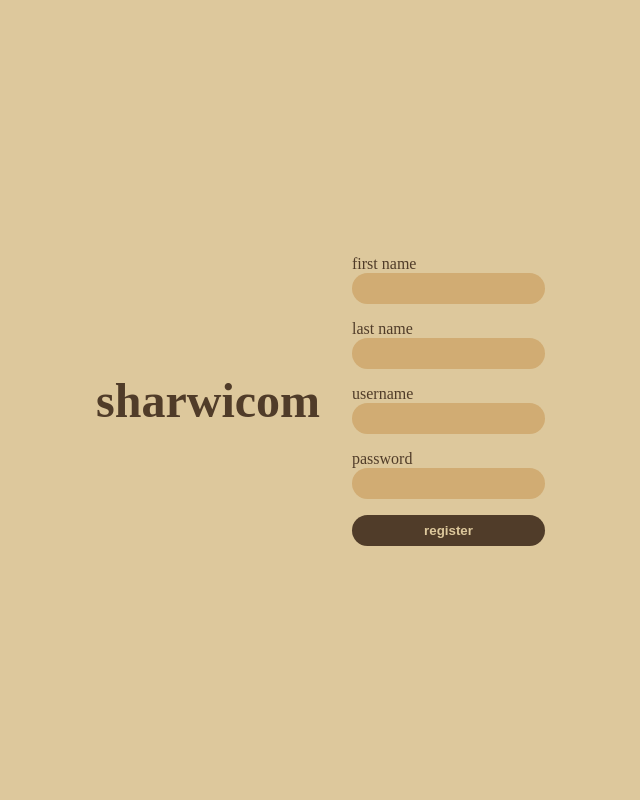
After one commit to Krasnomir/sharwicom, a Django app: page /register/ in a window 1280 px wide. The commit adds this page. Shown: the whole page, without its empty margins (320-960 px from the left). Run offline with Django 4.2, Linux system fonts and the light colour scheme.

Commit message:
Added templates, some basic styling (using SCSS), and basic views handling

```diff
--- /dev/null
+++ b/sharwicom/mainapp/static/mainapp/css/main.css
@@ -0,0 +1,69 @@
+* {
+  margin: 0;
+  padding: 0;
+  box-sizing: border-box;
+}
+
+html, body, .sharwicom-wrapper {
+  height: 100%;
+}
+
+.sharwicom-wrapper {
+  display: flex;
+  justify-content: center;
+  align-items: center;
+  background-color: #ddc89c;
+}
+.sharwicom-wrapper .login-wrapper {
+  display: flex;
+  align-items: center;
+  width: 80%;
+  gap: 2rem;
+}
+.sharwicom-wrapper .login-wrapper .banner {
+  width: 50%;
+  color: #503c29;
+  font-size: 3rem;
+  font-weight: 800;
+  text-align: right;
+}
+.sharwicom-wrapper .login-wrapper .fields {
+  display: flex;
+  flex-direction: column;
+  color: #503c29;
+}
+.sharwicom-wrapper .login-wrapper .fields button {
+  background-color: #d1ac73;
+  border: none;
+  padding: 0.5rem;
+  border-radius: 2rem;
+  transition: background 0.2s;
+  color: #503c29;
+  background-color: #503c29;
+  color: #ddc89c;
+  font-weight: 800;
+}
+.sharwicom-wrapper .login-wrapper .fields button:hover, .sharwicom-wrapper .login-wrapper .fields button:focus {
+  background-color: #ddc89c;
+  outline: solid 2px #d1ac73;
+}
+.sharwicom-wrapper .login-wrapper .fields button:hover {
+  outline: solid 2px #503c29;
+  background-color: #d1ac73;
+  color: #503c29;
+}
+.sharwicom-wrapper .login-wrapper .fields input {
+  background-color: #d1ac73;
+  border: none;
+  padding: 0.5rem;
+  border-radius: 2rem;
+  transition: background 0.2s;
+  color: #503c29;
+  margin-bottom: 1rem;
+}
+.sharwicom-wrapper .login-wrapper .fields input:hover, .sharwicom-wrapper .login-wrapper .fields input:focus {
+  background-color: #ddc89c;
+  outline: solid 2px #d1ac73;
+}
+
+/*# sourceMappingURL=main.css.map */
--- /dev/null
+++ b/sharwicom/mainapp/static/mainapp/scss/main.scss
@@ -0,0 +1,82 @@
+$color0: #ffffff;
+$color1: #ddc89c;
+$color2: #d1ac73;
+$color3: #503c29;
+$color4: #3747a1;
+
+* {
+    margin: 0;
+    padding: 0;
+    box-sizing: border-box;
+}
+
+html, body, .sharwicom-wrapper {
+    height: 100%;
+}
+
+.sharwicom-wrapper {
+
+display: flex;
+justify-content: center;
+align-items: center;
+background-color: $color1;
+
+.login-wrapper {
+    display: flex;
+    align-items: center;
+    width: 80%;
+    gap: 2rem;
+
+    .banner {
+        width: 50%;
+        color: $color3;
+        font-size: 3rem;
+        font-weight: 800;
+        text-align: right;
+    }
+
+    .fields {
+        display: flex;
+        flex-direction: column;
+        color: $color3;
+
+        @mixin fieldInput {
+            background-color: $color2;
+            border: none;
+            padding: 0.5rem;
+            border-radius: 2rem;
+            transition: background 0.2s;
+            color: $color3;
+
+            &:hover, &:focus {
+                background-color: $color1;
+                outline: solid 2px $color2;
+            }
+        }
+
+        @mixin button {
+            @include fieldInput();
+
+            background-color: $color3;
+            color: $color1;
+            font-weight: 800;
+
+            &:hover {
+                outline: solid 2px $color3;
+                background-color: $color2;
+                color: $color3
+            }
+        }
+
+        button {
+            @include button();
+        }
+
+        input {
+            @include fieldInput();
+            margin-bottom: 1rem;
+        }
+    }
+}
+
+}
--- a/sharwicom/mainapp/templates/mainapp/main.html
+++ b/sharwicom/mainapp/templates/mainapp/main.html
@@ -1 +1,15 @@
-tetsfuhsaoifsao
+{% load static %}
+<!DOCTYPE html>
+<html lang="en">
+<head>
+    <meta charset="UTF-8">
+    <meta name="viewport" content="width=device-width, initial-scale=1.0">
+    <title>sharwicom</title>
+    <link rel="stylesheet" href="{% static 'mainapp/css/main.css' %}">
+</head>
+<body>
+    <div class="sharwicom-wrapper">
+        {% block content %}{% endblock %}
+    </div>
+</body>
+</html>
--- /dev/null
+++ b/sharwicom/mainapp/templates/mainapp/register.html
@@ -0,0 +1,26 @@
+{% extends "mainapp/main.html" %}
+{% block content %}
+
+<div class="login-wrapper">
+    <div class="banner">
+        sharwicom
+    </div>
+    <form class="fields" action="" method="post">
+
+        <label for="first-name">first name</label>
+        <input id="first-name" name="first-name" type="text">
+
+        <label for="last-name">last name</label>
+        <input id="last-name" name="last-name" type="text">
+
+        <label for="username">username</label>
+        <input id="username" name="username" type="text">
+
+        <label for="password">password</label>
+        <input id="password" name="password" type="password">
+
+        <button type="submit">register</button>
+    </form>
+</div>
+
+{% endblock %}
--- a/sharwicom/mainapp/urls.py
+++ b/sharwicom/mainapp/urls.py
@@ -4,4 +4,6 @@ from . import views
 
 urlpatterns = [
     path('', views.index),
+    path('login/', views.login),
+    path('register/', views.register),
 ]
--- a/sharwicom/mainapp/views.py
+++ b/sharwicom/mainapp/views.py
@@ -2,9 +2,20 @@ from django.shortcuts import render
 from django.http import HttpResponse
 from django.template import loader
 
-# Create your views here.
 def index(request):
     template = loader.get_template('mainapp/main.html')
     context = {}
 
     return HttpResponse(template.render(context, request))
+
+def login(request):
+    template = loader.get_template('mainapp/login.html');
+    context = {}
+
+    return HttpResponse(template.render(context, request))
+
+def register(request):
+    template = loader.get_template('mainapp/register.html');
+    context = {}
+
+    return HttpResponse(template.render(context, request))
--- a/sharwicom/sharwicom/urls.py
+++ b/sharwicom/sharwicom/urls.py
@@ -1,19 +1,3 @@
-"""
-URL configuration for sharwicom project.
-
-The `urlpatterns` list routes URLs to views. For more information please see:
-    https://docs.djangoproject.com/en/4.2/topics/http/urls/
-Examples:
-Function views
-    1. Add an import:  from my_app import views
-    2. Add a URL to urlpatterns:  path('', views.home, name='home')
-Class-based views
-    1. Add an import:  from other_app.views import Home
-    2. Add a URL to urlpatterns:  path('', Home.as_view(), name='home')
-Including another URLconf
-    1. Import the include() function: from django.urls import include, path
-    2. Add a URL to urlpatterns:  path('blog/', include('blog.urls'))
-"""
 from django.contrib import admin
 from django.urls import include, path
 
```
Also changed, not shown: sharwicom/mainapp/templates/mainapp/login.html (added, +20 -0 lines), 1 other file.
